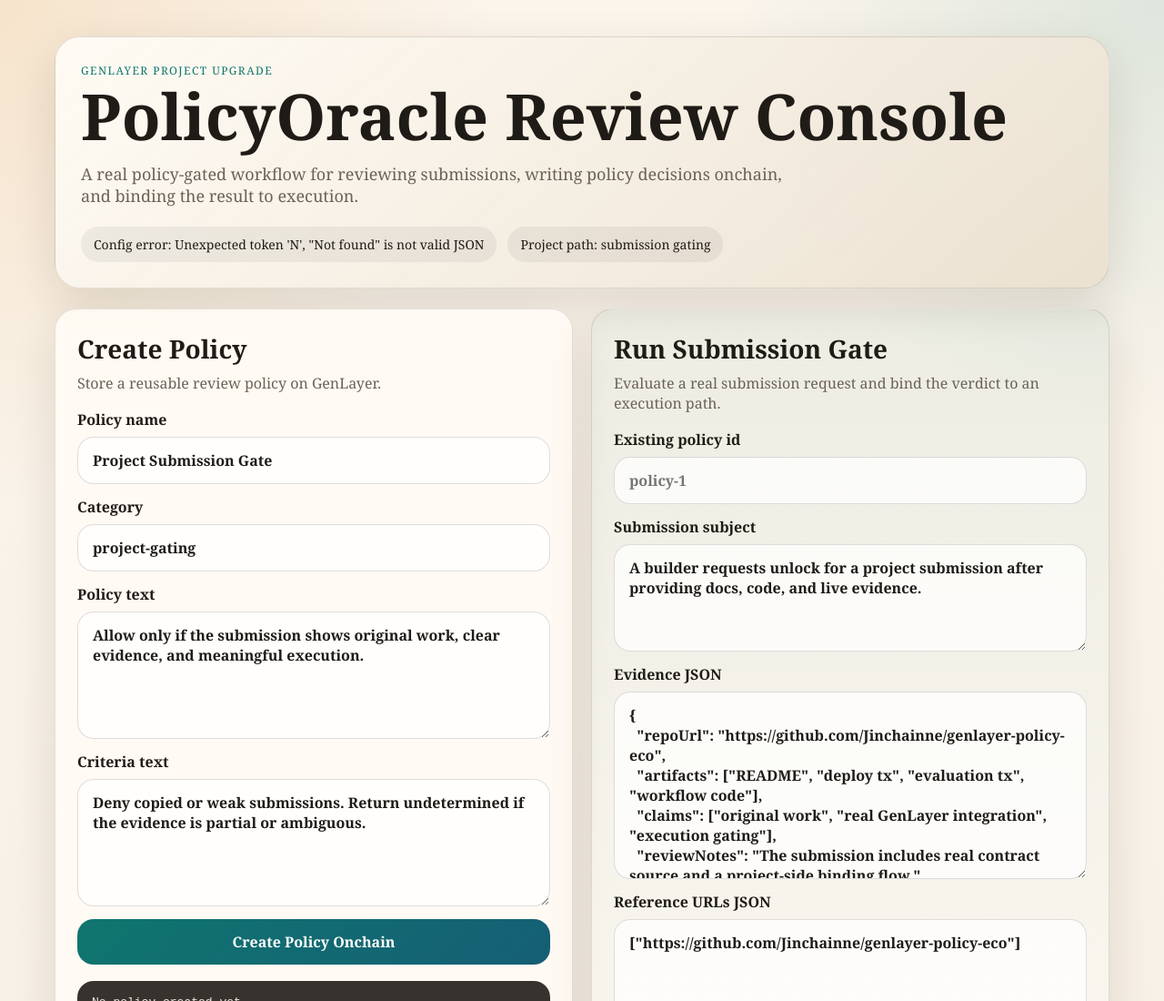
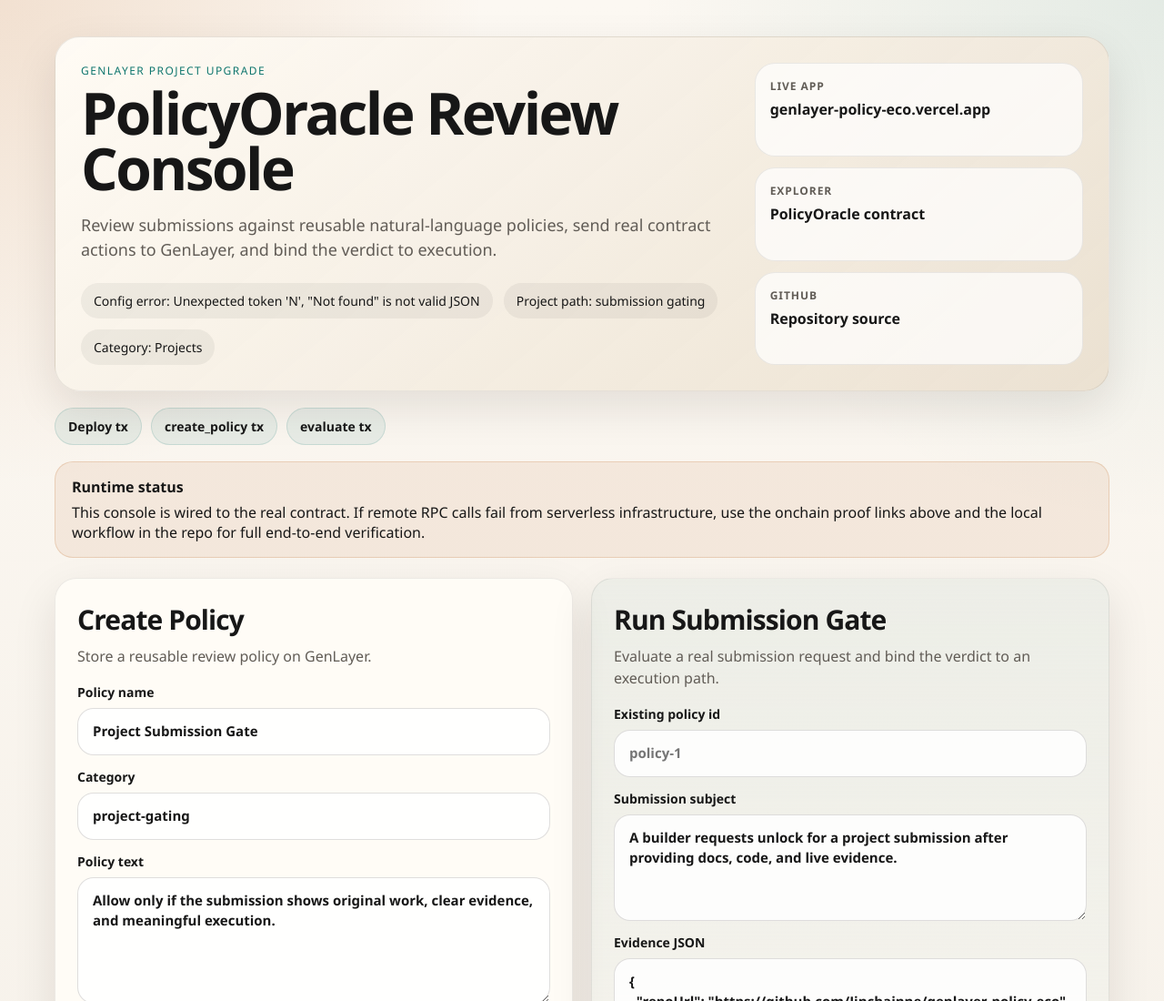
Before and after one commit to Jinchainne/genlayer-order-resolution-console, a website: page public/index.html in a window 1280 px wide. Shown: the top 1100 px of the page at 91% size. Drawn offline with Linux system fonts and the light colour scheme; no server answers.

Commit message:
feat: improve project ui and rpc fallback

```diff
--- a/public/app.js
+++ b/public/app.js
@@ -4,6 +4,7 @@ const policyOutput = document.querySelector("#policyOutput");
 const workflowOutput = document.querySelector("#workflowOutput");
 const verdictCard = document.querySelector("#verdictCard");
 const contractAddressPill = document.querySelector("#contractAddressPill");
+const runtimeNotice = document.querySelector("#runtimeNotice");
 
 let contractAddress = "";
 
@@ -38,6 +39,26 @@ function updateVerdictCard(data) {
   verdictCard.classList.add("verdict-allow");
   verdictCard.innerHTML =
     `<strong>Execution unlocked</strong><span>Policy verdict allowed the workflow. Next action: ${data.nextAction}</span>`;
+}
+
+function showRpcFallback(errorMessage) {
+  verdictCard.className = "verdict verdict-waiting";
+  verdictCard.innerHTML =
+    `<strong>Remote RPC temporarily unavailable</strong><span>The live Vercel reviewer console loaded correctly, but the hosted runtime could not complete the GenLayer write flow for this request. Use the explorer proof links above or run the full workflow locally from the repo.</span>`;
+
+  workflowOutput.textContent = [
+    "Live fallback mode activated.",
+    "",
+    errorMessage,
+    "",
+    "Recorded proof bundle:",
+    "- Contract: https://explorer-studio.genlayer.com/address/0x378986E3Af625f1873c46Ab96E919E7886eFf108",
+    "- create_policy tx: https://explorer-studio.genlayer.com/tx/0xe22a6be500cf62c57ce947f4cba16452f8d18f8115d3c041df7f10d6f4825a32",
+    "- evaluate tx: https://explorer-studio.genlayer.com/tx/0x50c88b16daefd867962206539628ad7b633dda07b47222f619b8c21dcd9eabb1",
+  ].join("\n");
+
+  runtimeNotice.innerHTML =
+    `<strong>Runtime status</strong><span>Serverless RPC writes are failing right now, so the live site is showing reviewer-safe fallback guidance instead of a raw stack error.</span>`;
 }
 
 async function fetchJson(url, options = {}) {
@@ -88,7 +109,17 @@ policyForm.addEventListener("submit", async (event) => {
     workflowForm.elements.policyId.value = result.policyId;
     policyOutput.textContent = pretty(result);
   } catch (error) {
-    policyOutput.textContent = error.message;
+    if (error.message.includes("GenLayer RPC error") || error.message.includes("fetch failed")) {
+      policyOutput.textContent = [
+        "Remote RPC temporarily unavailable.",
+        "",
+        error.message,
+        "",
+        "You can still verify the contract and past onchain evidence through the explorer links above.",
+      ].join("\n");
+    } else {
+      policyOutput.textContent = error.message;
+    }
   } finally {
     setBusy(policyForm, false);
   }
@@ -116,9 +147,13 @@ workflowForm.addEventListener("submit", async (event) => {
     updateVerdictCard(result);
     workflowOutput.textContent = pretty(result);
   } catch (error) {
-    verdictCard.className = "verdict verdict-deny";
-    verdictCard.innerHTML = `<strong>Workflow failed</strong><span>${error.message}</span>`;
-    workflowOutput.textContent = error.message;
+    if (error.message.includes("GenLayer RPC error") || error.message.includes("fetch failed")) {
+      showRpcFallback(error.message);
+    } else {
+      verdictCard.className = "verdict verdict-deny";
+      verdictCard.innerHTML = `<strong>Workflow failed</strong><span>${error.message}</span>`;
+      workflowOutput.textContent = error.message;
+    }
   } finally {
     setBusy(workflowForm, false);
   }
--- a/public/index.html
+++ b/public/index.html
@@ -9,16 +9,50 @@
   <body>
     <main class="shell">
       <section class="hero">
+        <div class="hero-copy">
           <p class="eyebrow">GenLayer Project Upgrade</p>
           <h1>PolicyOracle Review Console</h1>
           <p class="lede">
-          A real policy-gated workflow for reviewing submissions, writing policy decisions
-          onchain, and binding the result to execution.
+            Review submissions against reusable natural-language policies, send
+            real contract actions to GenLayer, and bind the verdict to
+            execution.
           </p>
           <div class="hero-meta">
             <span id="contractAddressPill" class="pill">Loading contract...</span>
             <span class="pill">Project path: submission gating</span>
+            <span class="pill">Category: Projects</span>
           </div>
+        </div>
+
+        <aside class="hero-side">
+          <div class="stat">
+            <span class="stat-label">Live app</span>
+            <a href="https://genlayer-policy-eco.vercel.app" target="_blank" rel="noreferrer">genlayer-policy-eco.vercel.app</a>
+          </div>
+          <div class="stat">
+            <span class="stat-label">Explorer</span>
+            <a href="https://explorer-studio.genlayer.com/address/0x378986E3Af625f1873c46Ab96E919E7886eFf108" target="_blank" rel="noreferrer">PolicyOracle contract</a>
+          </div>
+          <div class="stat">
+            <span class="stat-label">GitHub</span>
+            <a href="https://github.com/Jinchainne/genlayer-policy-eco" target="_blank" rel="noreferrer">Repository source</a>
+          </div>
+        </aside>
+      </section>
+
+      <section class="evidence-strip">
+        <a class="evidence-link" href="https://explorer-studio.genlayer.com/tx/0xf1c2f18a5cdc2dfe7aee6c860a183e11ac480ce907a868c2c7c07c69df8e1111" target="_blank" rel="noreferrer">Deploy tx</a>
+        <a class="evidence-link" href="https://explorer-studio.genlayer.com/tx/0xe22a6be500cf62c57ce947f4cba16452f8d18f8115d3c041df7f10d6f4825a32" target="_blank" rel="noreferrer">create_policy tx</a>
+        <a class="evidence-link" href="https://explorer-studio.genlayer.com/tx/0x50c88b16daefd867962206539628ad7b633dda07b47222f619b8c21dcd9eabb1" target="_blank" rel="noreferrer">evaluate tx</a>
+      </section>
+
+      <section class="notice" id="runtimeNotice">
+        <strong>Runtime status</strong>
+        <span>
+          This console is wired to the real contract. If remote RPC calls fail from
+          serverless infrastructure, use the onchain proof links above and the local
+          workflow in the repo for full end-to-end verification.
+        </span>
       </section>
 
       <section class="grid">
--- a/public/styles.css
+++ b/public/styles.css
@@ -1,14 +1,14 @@
 :root {
-  --bg: #f6efe4;
+  --bg: #f4efe7;
   --bg-strong: #eadfce;
-  --ink: #1f1b16;
-  --muted: #6b6257;
-  --panel: rgba(255, 251, 245, 0.92);
-  --line: rgba(45, 35, 23, 0.12);
+  --ink: #171717;
+  --muted: #615c56;
+  --panel: rgba(255, 252, 247, 0.94);
+  --line: rgba(24, 24, 24, 0.08);
   --accent: #0f766e;
-  --accent-2: #d97706;
+  --accent-2: #b45309;
   --danger: #b42318;
-  --shadow: 0 18px 50px rgba(44, 25, 6, 0.12);
+  --shadow: 0 18px 48px rgba(29, 22, 13, 0.1);
 }
 
 * {
@@ -19,10 +19,10 @@ body {
   margin: 0;
   color: var(--ink);
   background:
-    radial-gradient(circle at top left, rgba(217, 119, 6, 0.14), transparent 28%),
-    radial-gradient(circle at top right, rgba(15, 118, 110, 0.12), transparent 24%),
-    linear-gradient(180deg, #fbf5ec 0%, var(--bg) 100%);
-  font-family: Georgia, "Times New Roman", serif;
+    radial-gradient(circle at top left, rgba(180, 83, 9, 0.14), transparent 24%),
+    radial-gradient(circle at top right, rgba(15, 118, 110, 0.1), transparent 26%),
+    linear-gradient(180deg, #fcf8f2 0%, var(--bg) 100%);
+  font-family: "Segoe UI", Inter, system-ui, sans-serif;
 }
 
 .shell {
@@ -32,6 +32,9 @@ body {
 }
 
 .hero {
+  display: grid;
+  grid-template-columns: minmax(0, 1.8fr) minmax(260px, 0.9fr);
+  gap: 18px;
   padding: 28px;
   border: 1px solid var(--line);
   border-radius: 28px;
@@ -49,8 +52,9 @@ body {
 
 .hero h1 {
   margin: 0;
-  font-size: clamp(38px, 6vw, 70px);
+  font-size: clamp(34px, 5.4vw, 64px);
   line-height: 0.95;
+  letter-spacing: -0.04em;
 }
 
 .lede {
@@ -58,6 +62,7 @@ body {
   margin: 18px 0 0;
   font-size: 18px;
   color: var(--muted);
+  line-height: 1.55;
 }
 
 .hero-meta {
@@ -72,9 +77,68 @@ body {
   align-items: center;
   padding: 10px 14px;
   border-radius: 999px;
-  background: rgba(31, 27, 22, 0.06);
+  background: rgba(31, 27, 22, 0.055);
   color: var(--ink);
   font-size: 14px;
+  word-break: break-all;
+}
+
+.hero-side {
+  display: grid;
+  gap: 12px;
+}
+
+.stat {
+  padding: 16px;
+  border: 1px solid var(--line);
+  border-radius: 22px;
+  background: rgba(255, 255, 255, 0.7);
+}
+
+.stat-label {
+  display: block;
+  margin-bottom: 6px;
+  font-size: 12px;
+  font-weight: 700;
+  text-transform: uppercase;
+  letter-spacing: 0.08em;
+  color: var(--muted);
+}
+
+.stat a {
+  color: var(--ink);
+  text-decoration: none;
+  font-weight: 600;
+  word-break: break-word;
+}
+
+.evidence-strip {
+  display: flex;
+  flex-wrap: wrap;
+  gap: 10px;
+  margin-top: 18px;
+}
+
+.evidence-link {
+  padding: 10px 14px;
+  border-radius: 999px;
+  background: rgba(15, 118, 110, 0.08);
+  border: 1px solid rgba(15, 118, 110, 0.15);
+  color: var(--ink);
+  text-decoration: none;
+  font-size: 14px;
+  font-weight: 600;
+}
+
+.notice {
+  display: grid;
+  gap: 6px;
+  margin-top: 18px;
+  padding: 16px 18px;
+  border-radius: 20px;
+  border: 1px solid rgba(180, 83, 9, 0.18);
+  background: rgba(180, 83, 9, 0.08);
+  color: var(--ink);
 }
 
 .grid {
@@ -99,12 +163,14 @@ body {
 
 .panel-head h2 {
   margin: 0;
-  font-size: 28px;
+  font-size: 30px;
+  letter-spacing: -0.03em;
 }
 
 .panel-head p {
   margin: 8px 0 0;
   color: var(--muted);
+  line-height: 1.5;
 }
 
 .stack {
@@ -117,6 +183,7 @@ label {
   display: grid;
   gap: 8px;
   font-weight: 700;
+  font-size: 14px;
 }
 
 input,
@@ -131,8 +198,10 @@ textarea {
   padding: 14px 16px;
   border-radius: 18px;
   border: 1px solid rgba(31, 27, 22, 0.14);
-  background: rgba(255, 255, 255, 0.72);
+  background: rgba(255, 255, 255, 0.84);
   color: var(--ink);
+  font-size: 15px;
+  line-height: 1.45;
 }
 
 textarea {
@@ -164,12 +233,14 @@ button:disabled {
   margin: 18px 0 0;
   padding: 16px;
   border-radius: 18px;
-  background: #16130f;
+  background: #1f1d1a;
   color: #f3eadf;
   overflow: auto;
   min-height: 120px;
   white-space: pre-wrap;
   word-break: break-word;
+  font-size: 13px;
+  line-height: 1.55;
 }
 
 .muted {
@@ -197,7 +268,20 @@ button:disabled {
   background: rgba(217, 119, 6, 0.1);
 }
 
+.verdict strong {
+  font-size: 16px;
+}
+
+.verdict span {
+  color: var(--muted);
+  line-height: 1.5;
+}
+
 @media (max-width: 900px) {
+  .hero {
+    grid-template-columns: 1fr;
+  }
+
   .grid {
     grid-template-columns: 1fr;
   }
```
Lines whose indentation alone changed are shown as unchanged.
